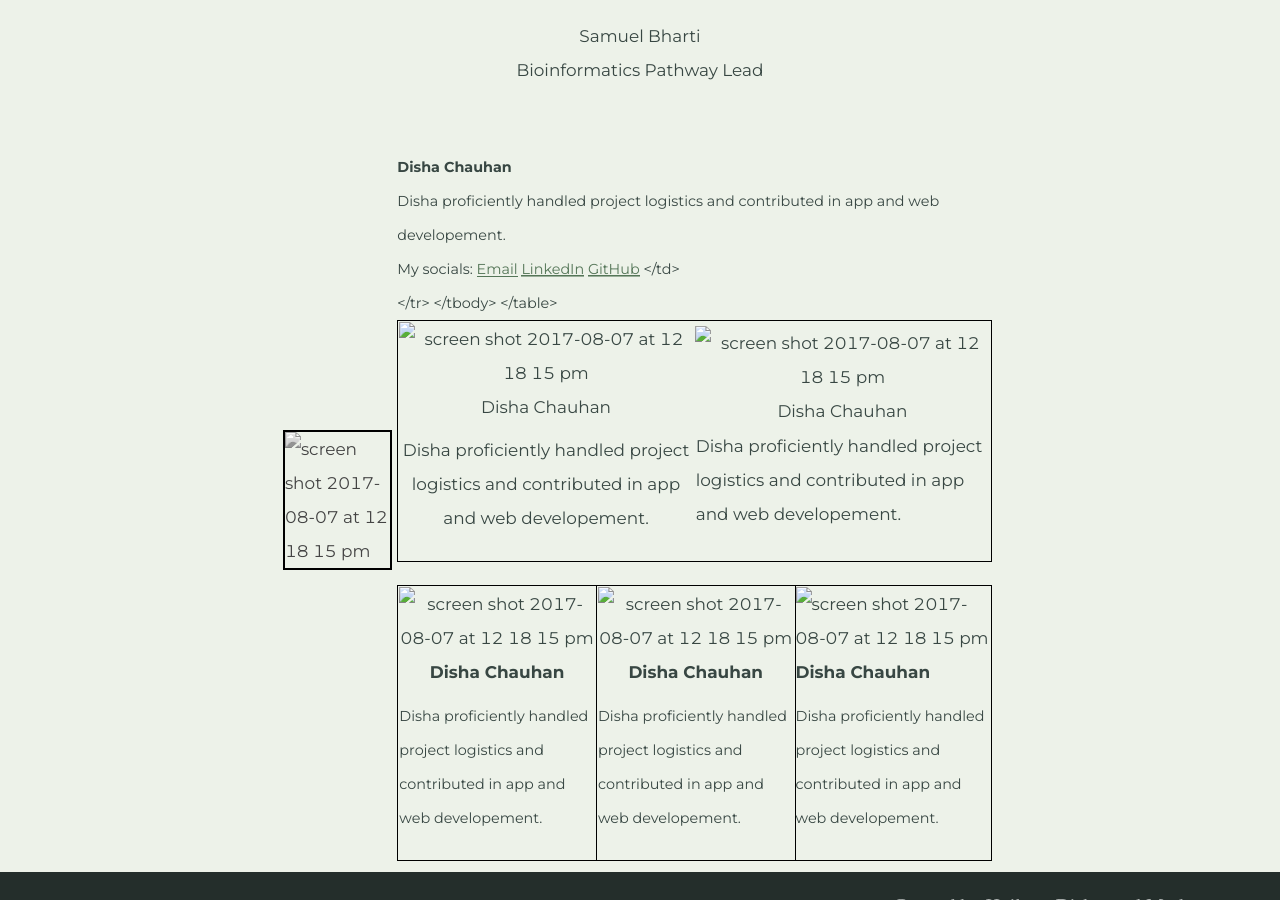
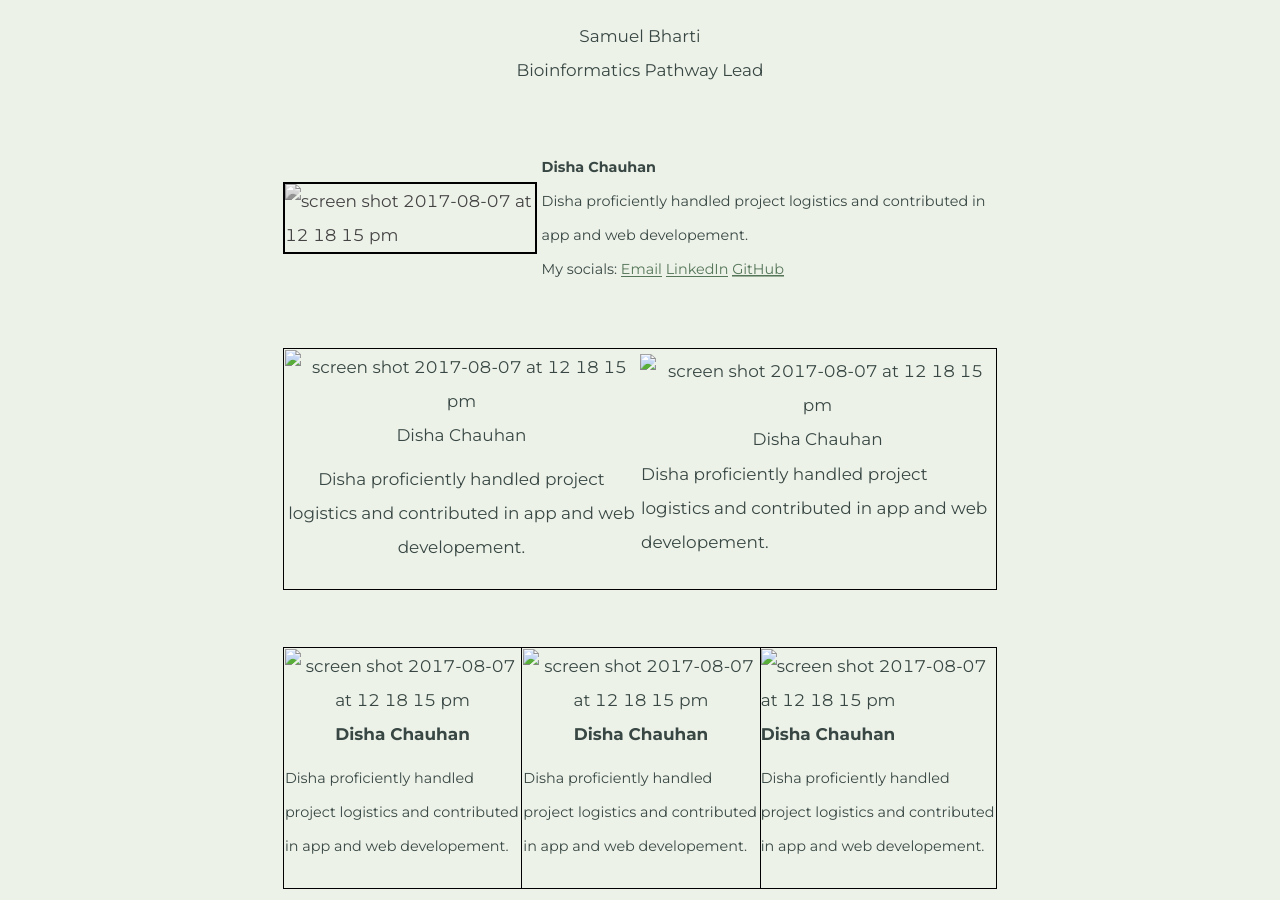
Before and after one commit to BI-STEM-Away/sMAP, a Jekyll site: the page built from ourTeam.md, in a window 1280 px wide and 900 px high, scrolled down 527 px. Built offline with Jekyll 4.4.1, drawn with Linux system fonts in a browser that asks for light colours.

Commit message:
Update ourTeam.md

```diff
--- a/ourTeam.md
+++ b/ourTeam.md
@@ -39,8 +39,8 @@ feature_text: |
       <a href="mailto:samuelbharti@gmail.com">Email</a>
       <a target='_blank' href="https://www.linkedin.com/in/samuelbharti/">LinkedIn</a>
       <a target='_blank' href="https://www.researchgate.net/profile/">
-      GitHub</a>
-      </td></p>
+      GitHub</a></p>
+      </td>
     </tr>
   </tbody>
 </table>
```
